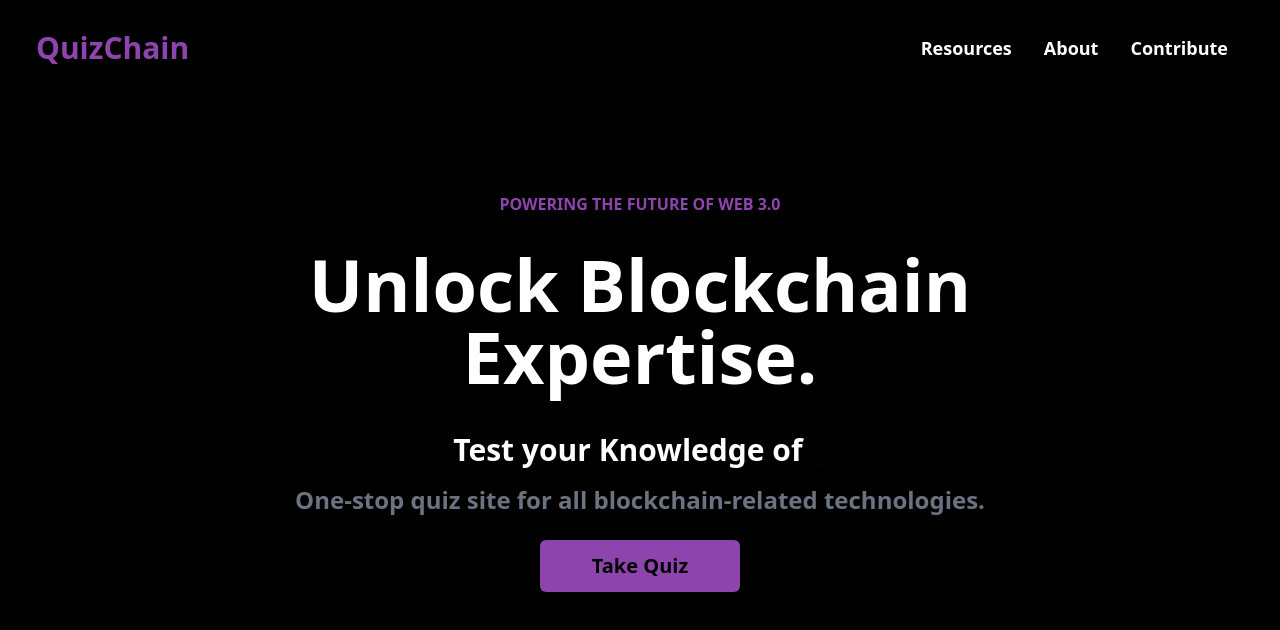
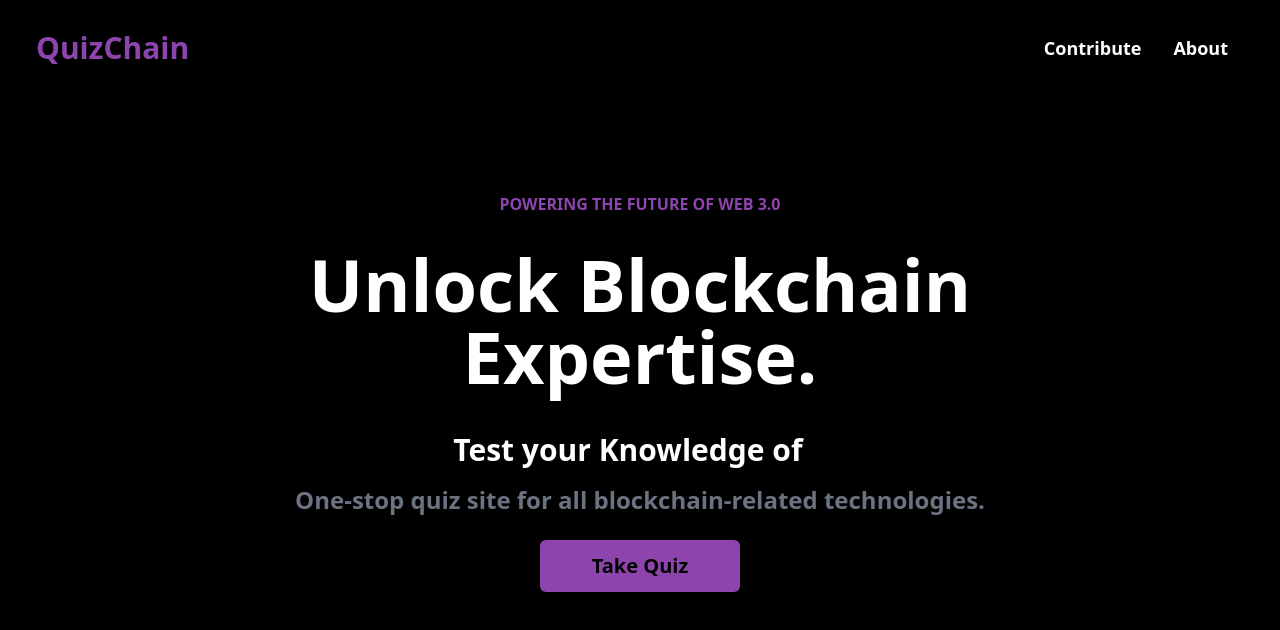
Before and after one commit to soham203/Web3-Quiz, a React (Vite) app: page / in a window 1280 px wide. Shown: the top 630 px of the page. Built offline with nearby package versions, Linux system fonts and the light colour scheme.

Commit message:
links added

```diff
--- a/src/components/Navbar.jsx
+++ b/src/components/Navbar.jsx
@@ -1,4 +1,6 @@
 import React, { useState } from 'react';
+import { Link } from 'react-router-dom'
+import LandingPage from '../pages/LandingPage';
 import { AiOutlineClose, AiOutlineMenu } from 'react-icons/ai';
 
 const Navbar = () => {
@@ -7,25 +9,40 @@ const Navbar = () => {
   const handleNav = () => {
     setNav(!nav);
   };
-
+  const links =() => {
+        href={}
+  }
   return (
     <div className='flex justify-between bg-black items-center h-24 max-w-[1240px] mx-auto px-4 text-white'>
-      <h1 className='w-full text-3xl font-bold text-[#8E44AD]'>QuizChain</h1>
+       <h1 className='w-full text-3xl font-bold text-[#8E44AD]'>
+        <Link to="/LandingPage">QuizChain</Link>
+      </h1>
       <ul className='hidden md:flex text-lg font-semibold'>
-        <li className='p-4'>Resources</li>
+
+
+      <a href="https://github.com/soham203/Web3-Quiz"
+       rel="nooprner noreferrer"
+          target="_blank"
+      >
+      <li  className='p-4 '>Contribute</li></a>
         <li className='p-4'>About</li>
-        <li className='p-4'>Contribute</li>
       </ul>
       <div onClick={handleNav} className='block md:hidden'>
           {nav ? <AiOutlineClose size={20}/> : <AiOutlineMenu size={20} />}
       </div>
       <div className="md:hidden">
       <ul className={nav ? 'fixed left-0 top-0 w-[60%] h-full border-r border-r-gray-900 bg-[#000300] ease-in-out duration-500' : 'ease-in-out duration-500 fixed left-[-100%]'}>
-        <h1 className='w-full text-3xl font-bold text-[#8E44AD] m-4'>QuizChain</h1>
+        <h1 className='w-full text-3xl font-bold text-[#8E44AD] m-4'>
+        <Link to="/LandingPage">QuizChain</Link>
+          </h1>
 
-          <li className='p-4 border-b border-gray-600'>Resources</li>
-          <li className='p-4 border-b border-gray-600'>About</li>
-          <li className='p-4'>Contribute</li>
+          <a
+          href="https://github.com/soham203/Web3-Quiz"
+          rel="nooprner noreferrer"
+          target="_blank"
+          >
+          <li  className='p-4 border-b border-gray-600'>Contribute</li></a>
+          <li className='p-4  border-b border-gray-600'>About</li>
       </ul>
       </div>
     </div>
```
